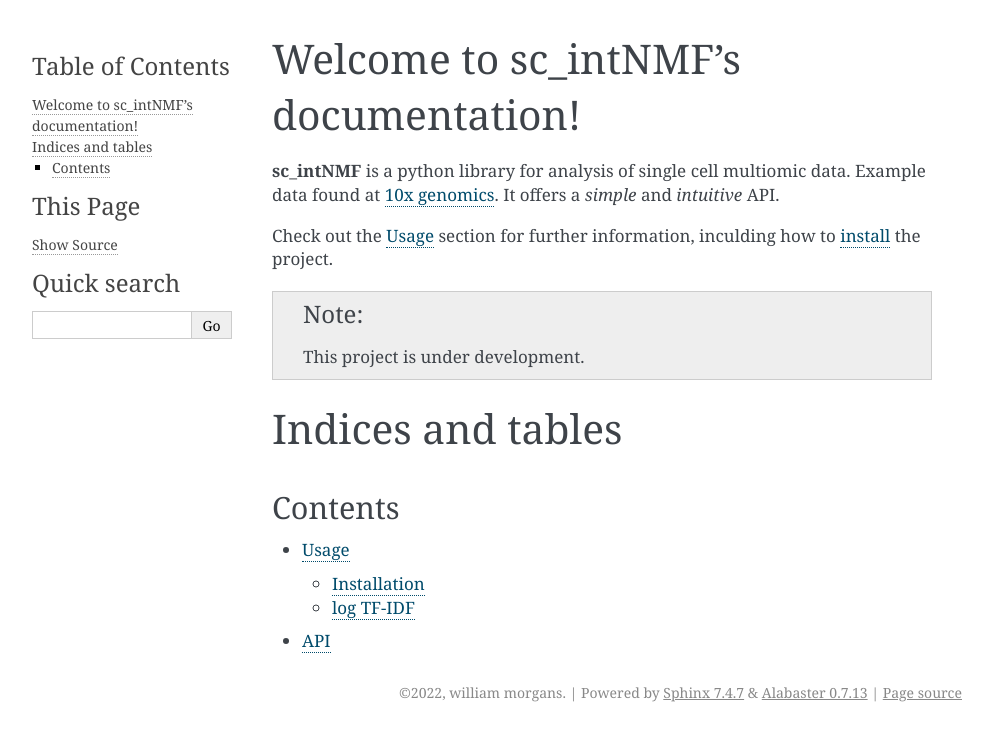
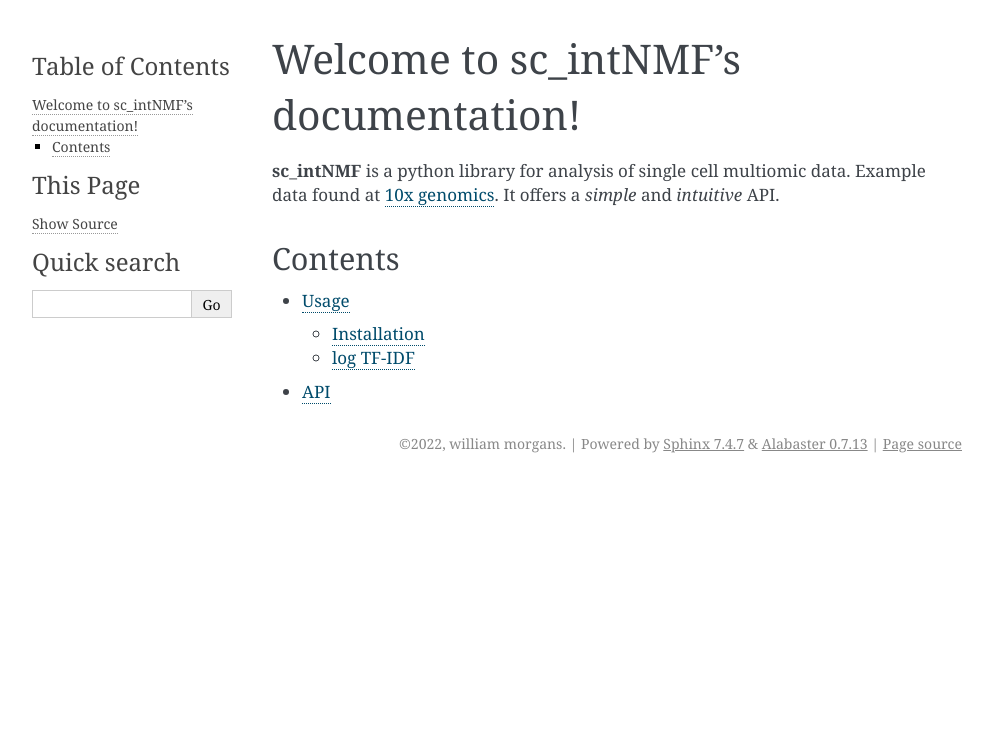
Before and after one commit to wmorgans/quick_intNMF, a Sphinx documentation site: the page built from docs/source/index.rst, in a window 1280 px wide. Shown: the top 741 px of the page, without its empty margins (148-1141 px from the left). Built offline with Sphinx 7.4.7, drawn with Linux system fonts in a browser that asks for light colours.

Commit message:
Update index.rst

```diff
--- a/docs/source/index.rst
+++ b/docs/source/index.rst
@@ -3,22 +3,6 @@ Welcome to sc_intNMF's documentation!
 
 
 **sc_intNMF** is a python library for analysis of single cell multiomic data. Example data found at `10x genomics <https://www.10xgenomics.com/products/single-cell-multiome-atac-plus-gene-expression>`_. It offers a *simple* and *intuitive* API.
-
-Check out the :doc:`usage` section for further information, inculding how to :ref:`install <installation>` the project.
-
-.. note::
-
-    This project is under development.
-
-Indices and tables
-==================
-
-..
-    * :ref:`genindex`
-..
-    * :ref:`modindex`
-..
-    * :ref:`search`
 
 Contents
 --------
```
